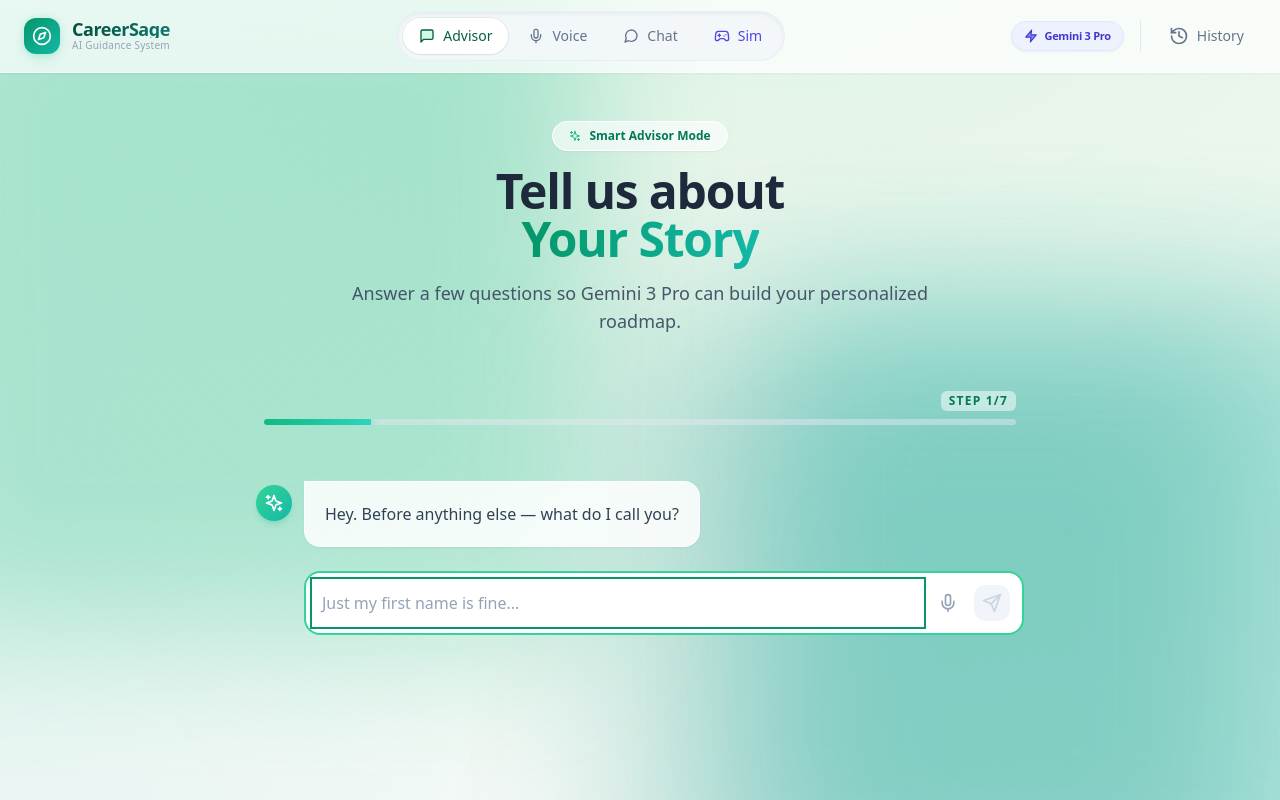
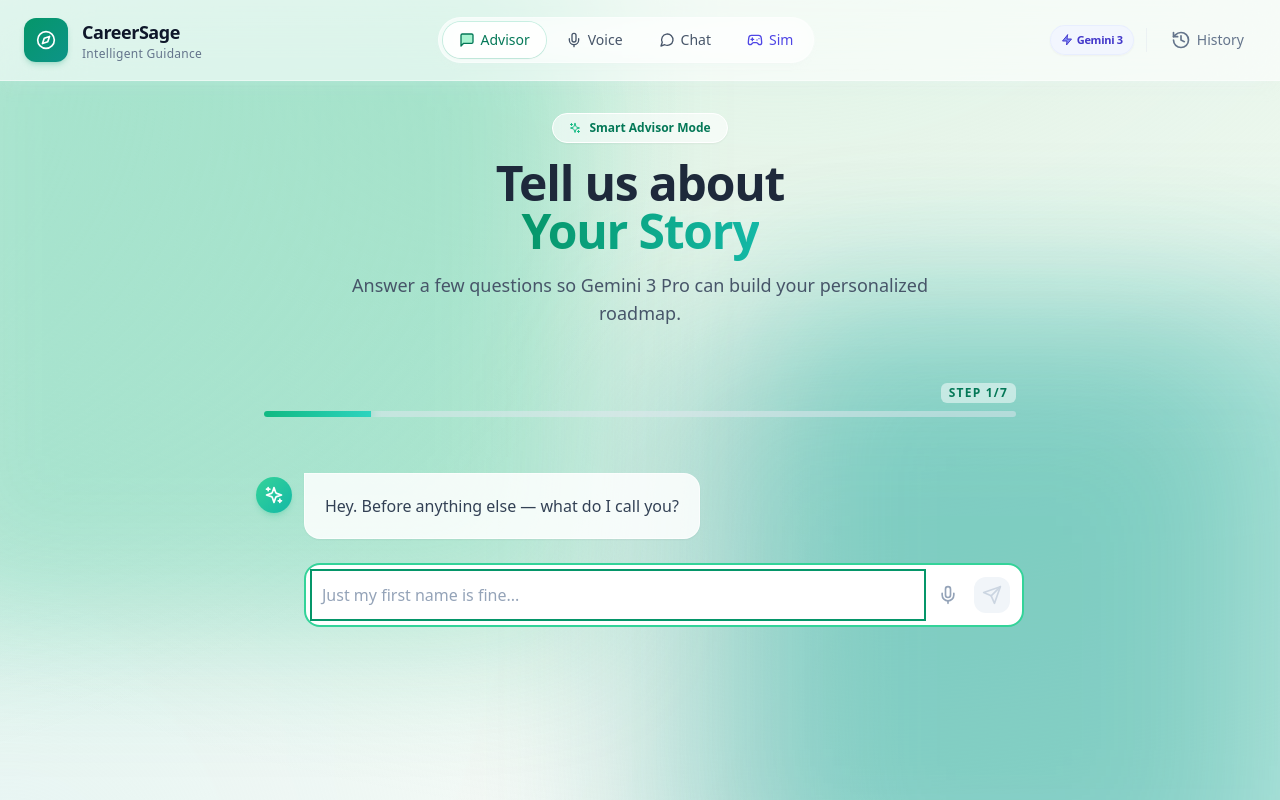
Before and after one commit to Josebert2001/CareerSage, a React (Vite) app: page / in a window 1280 px wide. Both pictures are taken after a click on the button "Begin Assessment". Shown: the top 800 px of the page. Built offline with nearby package versions, Linux system fonts and the light colour scheme.

Commit message:
style: enhance header and navigation for professional look
Refine branding, optimize spacing, and improve visual hierarchy

```diff
--- a/App.tsx
+++ b/App.tsx
@@ -142,79 +142,79 @@ const App: React.FC = () => {
   return (
     <div className="min-h-screen flex flex-col font-sans text-slate-800 bg-transparent">
 
-      {/* Modern Top Navigation Bar */}
-      <header className={`sticky top-0 z-50 w-full transition-all duration-300 ${appState === AppState.WELCOME ? 'bg-transparent border-transparent pt-4' : 'bg-white/70 backdrop-blur-xl border-b border-white/50 shadow-sm'}`} role="banner">
-        <div className="max-w-7xl mx-auto px-4 sm:px-6 h-[72px] flex items-center justify-between">
+      {/* Sophisticated Top Navigation Bar */}
+      <header className={`sticky top-0 z-50 w-full transition-all duration-300 ${appState === AppState.WELCOME ? 'bg-transparent border-transparent' : 'bg-white/60 backdrop-blur-2xl border-b border-white/40 shadow-lg shadow-slate-200/10'}`} role="banner">
+        <div className="max-w-7xl mx-auto px-4 sm:px-6 h-16 md:h-20 flex items-center justify-between">
 
-          {/* Brand / Logo */}
-          <div className="flex items-center gap-3 cursor-pointer group select-none" onClick={resetApp}>
-            <div className="relative">
-                <div className="absolute inset-0 bg-emerald-500 blur-sm opacity-20 group-hover:opacity-40 transition-opacity rounded-xl"></div>
-                <div className="bg-gradient-to-br from-emerald-600 to-teal-500 p-2 rounded-xl shadow-lg shadow-emerald-500/10 relative z-10 group-hover:scale-105 transition-transform duration-300">
-                    <Compass className="w-5 h-5 text-white" />
+          {/* Brand / Logo - Refined */}
+          <div className="flex items-center gap-2.5 md:gap-3.5 cursor-pointer group select-none" onClick={resetApp}>
+            <div className="relative flex-shrink-0">
+                <div className="absolute inset-0 bg-emerald-500 blur-lg opacity-0 group-hover:opacity-30 transition-opacity duration-300 rounded-xl"></div>
+                <div className="bg-gradient-to-br from-emerald-600 to-teal-600 p-2.5 md:p-3 rounded-lg md:rounded-xl shadow-md shadow-emerald-600/20 hover:shadow-lg hover:shadow-emerald-500/30 relative z-10 group-hover:scale-110 transition-transform duration-300">
+                    <Compass className="w-4 h-4 md:w-5 md:h-5 text-white" />
                 </div>
             </div>
-            <div className="flex flex-col">
-                <h1 className="text-lg font-bold bg-clip-text text-transparent bg-gradient-to-r from-emerald-900 to-teal-700 tracking-tight leading-none">
+            <div className="flex flex-col justify-center">
+                <h1 className="text-base md:text-lg font-bold text-slate-900 tracking-tight leading-tight">
                     CareerSage
                 </h1>
                 {appState !== AppState.WELCOME && (
-                  <span className="text-[10px] text-slate-400 font-medium tracking-wide">AI Guidance System</span>
+                  <span className="text-[11px] md:text-xs text-slate-500 font-medium tracking-wide">Intelligent Guidance</span>
                 )}
             </div>
           </div>
 
-          {/* Center Navigation - Pill Design */}
+          {/* Center Navigation - Elegant Pills */}
           {appState !== AppState.WELCOME && (
-            <div className="flex-1 flex justify-center px-4">
-               <nav className="flex items-center gap-1 p-1.5 bg-slate-100/80 backdrop-blur-sm rounded-full border border-slate-200/60 shadow-inner overflow-x-auto no-scrollbar max-w-full" role="navigation" aria-label="Mode selection">
+            <div className="flex-1 flex justify-center px-3 md:px-4">
+               <nav className="flex items-center gap-1 p-1 bg-white/50 backdrop-blur-lg rounded-full border border-white/40 shadow-md shadow-slate-200/10 overflow-x-auto no-scrollbar max-w-full" role="navigation" aria-label="Mode selection">
 
 
                   <button
                     onClick={() => switchMode('text')}
-                    className={`flex items-center gap-2 px-4 py-2 rounded-full text-sm font-medium transition-all duration-200 whitespace-nowrap ${
+                    className={`flex items-center gap-1.5 px-3.5 md:px-4 py-2 rounded-full text-xs md:text-sm font-medium transition-all duration-200 whitespace-nowrap ${
                         mode === 'text'
-                        ? 'bg-white text-emerald-800 shadow-sm ring-1 ring-black/5'
-                        : 'text-slate-500 hover:text-slate-900 hover:bg-white/60'
+                        ? 'bg-white/80 text-emerald-700 shadow-sm ring-1 ring-emerald-500/20'
+                        : 'text-slate-600 hover:text-slate-900 hover:bg-white/40'
                     }`}
                   >
-                    <MessageSquare className={`w-4 h-4 ${mode === 'text' ? 'fill-emerald-100' : ''}`} />
+                    <MessageSquare className={`w-4 h-4 ${mode === 'text' ? 'fill-emerald-200' : ''}`} />
                     <span className="hidden sm:inline">Advisor</span>
                   </button>
 
                   <button
                     onClick={() => switchMode('voice')}
-                    className={`flex items-center gap-2 px-4 py-2 rounded-full text-sm font-medium transition-all duration-200 whitespace-nowrap ${
+                    className={`flex items-center gap-1.5 px-3.5 md:px-4 py-2 rounded-full text-xs md:text-sm font-medium transition-all duration-200 whitespace-nowrap ${
                         mode === 'voice'
-                        ? 'bg-white text-emerald-800 shadow-sm ring-1 ring-black/5'
-                        : 'text-slate-500 hover:text-slate-900 hover:bg-white/60'
+                        ? 'bg-white/80 text-emerald-700 shadow-sm ring-1 ring-emerald-500/20'
+                        : 'text-slate-600 hover:text-slate-900 hover:bg-white/40'
                     }`}
                   >
-                    <Mic className={`w-4 h-4 ${mode === 'voice' ? 'fill-emerald-100' : ''}`} />
+                    <Mic className={`w-4 h-4 ${mode === 'voice' ? 'fill-emerald-200' : ''}`} />
                     <span className="hidden sm:inline">Voice</span>
                   </button>
 
                   <button
                     onClick={() => switchMode('chat')}
-                    className={`flex items-center gap-2 px-4 py-2 rounded-full text-sm font-medium transition-all duration-200 whitespace-nowrap ${
+                    className={`flex items-center gap-1.5 px-3.5 md:px-4 py-2 rounded-full text-xs md:text-sm font-medium transition-all duration-200 whitespace-nowrap ${
                         mode === 'chat'
-                        ? 'bg-white text-emerald-800 shadow-sm ring-1 ring-black/5'
-                        : 'text-slate-500 hover:text-slate-900 hover:bg-white/60'
+                        ? 'bg-white/80 text-emerald-700 shadow-sm ring-1 ring-emerald-500/20'
+                        : 'text-slate-600 hover:text-slate-900 hover:bg-white/40'
                     }`}
                   >
-                    <MessageCircle className={`w-4 h-4 ${mode === 'chat' ? 'fill-emerald-100' : ''}`} />
+                    <MessageCircle className={`w-4 h-4 ${mode === 'chat' ? 'fill-emerald-200' : ''}`} />
                     <span className="hidden sm:inline">Chat</span>
                   </button>
 
                   <button
                     onClick={handleManualSimulationStart}
-                    className={`flex items-center gap-2 px-4 py-2 rounded-full text-sm font-medium transition-all duration-200 whitespace-nowrap ${
+                    className={`flex items-center gap-1.5 px-3.5 md:px-4 py-2 rounded-full text-xs md:text-sm font-medium transition-all duration-200 whitespace-nowrap ${
                         mode === 'simulator'
-                        ? 'bg-indigo-600 text-white shadow-md shadow-indigo-500/20'
-                        : 'text-indigo-600 hover:bg-indigo-50'
+                        ? 'bg-indigo-600/90 text-white shadow-md shadow-indigo-500/25'
+                        : 'text-indigo-600 hover:bg-indigo-50/60'
                     }`}
                   >
-                    <Gamepad2 className={`w-4 h-4 ${mode === 'simulator' ? 'fill-indigo-400' : ''}`} />
+                    <Gamepad2 className={`w-4 h-4 ${mode === 'simulator' ? 'fill-indigo-300' : ''}`} />
                     <span className="hidden sm:inline">Sim</span>
                   </button>
 
@@ -224,24 +224,23 @@ const App: React.FC = () => {
 
           {/* Right Area - Utilities */}
           {appState !== AppState.WELCOME && (
-            <div className="flex items-center gap-2 sm:gap-4 justify-end">
+            <div className="flex items-center gap-1.5 sm:gap-2 md:gap-3 justify-end flex-shrink-0">
                {/* Tech Badge */}
-               <div className="hidden lg:flex items-center gap-1.5 px-3 py-1.5 bg-indigo-50 border border-indigo-100 rounded-full text-[11px] font-bold text-indigo-700 tracking-tight shadow-sm">
-                  <Zap className="w-3.5 h-3.5 fill-indigo-400" />
-                  <span>Gemini 3 Pro</span>
+               <div className="hidden lg:flex items-center gap-1 px-2.5 py-1.5 bg-indigo-50/70 backdrop-blur-sm border border-indigo-100/50 rounded-full text-[10px] md:text-[11px] font-semibold text-indigo-700 tracking-tight shadow-sm hover:bg-indigo-50/90 transition-all">
+                  <Zap className="w-3 h-3 fill-indigo-400" />
+                  <span>Gemini 3</span>
                </div>
 
-               <div className="h-8 w-px bg-slate-200 hidden md:block"></div>
+               <div className="h-6 w-px bg-slate-200/50 hidden md:block"></div>
 
                <button
                   onClick={() => setShowHistory(true)}
-                  className="group flex items-center gap-2 p-2 sm:px-3 sm:py-2 rounded-full text-slate-500 hover:bg-slate-100 hover:text-emerald-700 transition-all"
+                  className="group flex items-center gap-1.5 p-2 md:px-3 md:py-2 rounded-lg text-slate-500 hover:bg-white/50 hover:text-emerald-700 transition-all focus-visible:outline-2 focus-visible:outline-offset-2 focus-visible:outline-emerald-600"
                   title="View History"
+                  aria-label="View conversation history"
                >
-                  <div className="relative">
-                    <History className="w-5 h-5 group-hover:rotate-[-45deg] transition-transform duration-300" />
-                  </div>
-                  <span className="hidden md:inline text-sm font-medium">History</span>
+                  <History className="w-4 h-4 md:w-5 md:h-5 group-hover:rotate-[-15deg] transition-transform duration-300" />
+                  <span className="hidden md:inline text-xs md:text-sm font-medium">History</span>
                </button>
             </div>
           )}
@@ -249,7 +248,7 @@ const App: React.FC = () => {
       </header>
 
       {/* Main Content */}
-      <main id="main-content" className="flex-1 w-full max-w-5xl mx-auto px-4 md:px-6 py-8 md:py-12 relative" role="main">
+      <main id="main-content" className="flex-1 w-full max-w-5xl mx-auto px-4 md:px-6 py-6 md:py-8 relative" role="main">
 
         {/* Welcome Screen Logic */}
         {appState === AppState.WELCOME ? (
```
